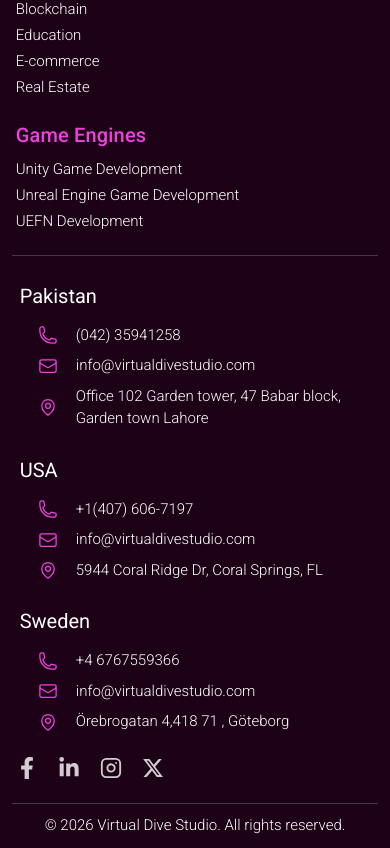
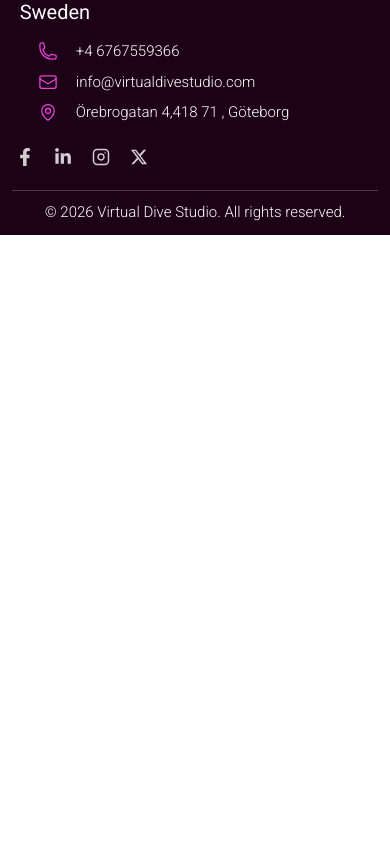
Before and after one commit to obaidofficial/virtualdivestudio, a Next.js app: page / in a window 390 px wide. Shown: the part 2749-3597 px from the top of the page. After the commit the page ends 2984 px from the top, so only its background shows below. Built offline with nearby package versions, Linux system fonts and the light colour scheme.

Commit message:
Social Icons Size Set + Home Page Extra Height Removed

```diff
--- a/components/Home/Home.tsx
+++ b/components/Home/Home.tsx
@@ -3,7 +3,7 @@ import Hero from "./Hero/Hero";
 
 const Home = () => {
   return (
-    <div className="overflow-hidden h-[1200px]">
+    <div className="overflow-hidden">
       <Hero />
     </div>
   );
--- a/constants/SocialIcons.tsx
+++ b/constants/SocialIcons.tsx
@@ -7,7 +7,7 @@ import { FaXTwitter } from "react-icons/fa6";
 const SocialIcons = () => {
   return (
     <ul className="flex gap-5">
-      <li className="text-white/80 text-[22px] cursor-pointer hover:text-[#ef41de]">
+      <li className="text-white/80 text-[18px] lg:text-[22px] cursor-pointer hover:text-[#ef41de]">
         <Link
           href="https://www.facebook.com/virtualdivestudios/"
           target="_blank"
@@ -15,7 +15,7 @@ const SocialIcons = () => {
           <FaFacebookF />
         </Link>
       </li>
-      <li className="text-white/80 text-[22px] cursor-pointer hover:text-[#ef41de]">
+      <li className="text-white/80 text-[18px] lg:text-[22px] cursor-pointer hover:text-[#ef41de]">
         <Link
           href="https://www.linkedin.com/company/virtual-dive-studios/"
           target="_blank"
@@ -23,7 +23,7 @@ const SocialIcons = () => {
           <FaLinkedinIn />
         </Link>
       </li>
-      <li className="text-white/80 text-[22px] cursor-pointer hover:text-[#ef41de]">
+      <li className="text-white/80 text-[18px] lg:text-[22px] cursor-pointer hover:text-[#ef41de]">
         <Link
           href="https://www.instagram.com/virtualdivestudios/"
           target="_blank"
@@ -31,7 +31,7 @@ const SocialIcons = () => {
           <FiInstagram />
         </Link>
       </li>
-      <li className="text-white/80 text-[22px] cursor-pointer hover:text-[#ef41de]">
+      <li className="text-white/80 text-[18px] lg:text-[22px] cursor-pointer hover:text-[#ef41de]">
         <Link href="https://x.com/virtual30454" target="_blank">
           <FaXTwitter />
         </Link>
```
